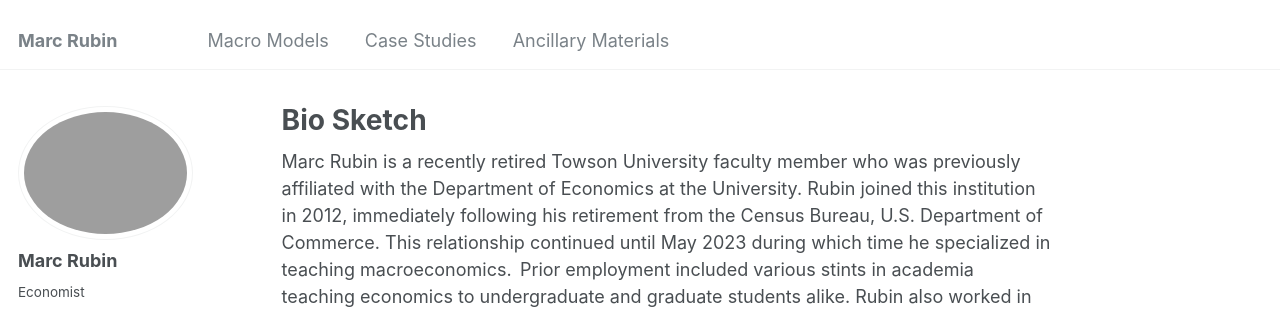
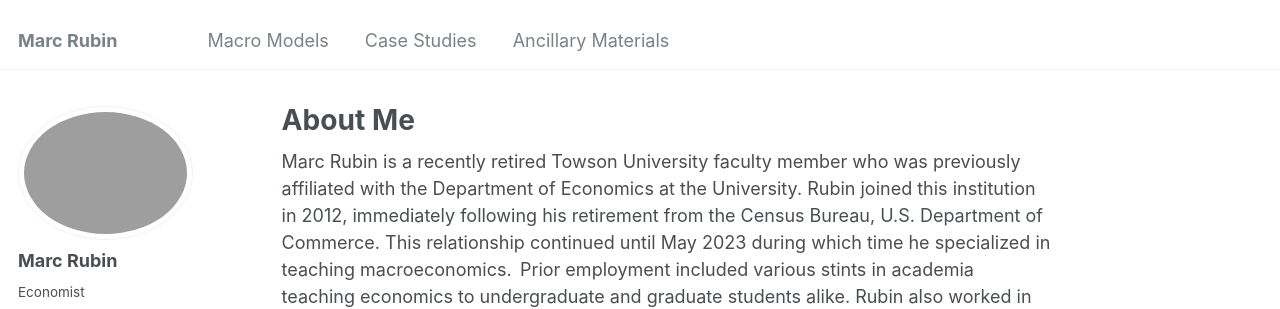
Before and after one commit to marc-rubin/marc-rubin.github.io, a Jekyll site: the page built from _pages/about.md, in a window 1280 px wide and 1390 px high. Shown: the top 309 px of the window. Built offline with Jekyll 4.4.1, drawn with Linux system fonts in a browser that asks for light colours.

Commit message:
Update about.md

```diff
--- a/_pages/about.md
+++ b/_pages/about.md
@@ -1,6 +1,6 @@
 ---
 permalink: /
-title: "Bio Sketch"
+title: "About Me"
 author_profile: true
 redirect_from:
   - /about/
```
